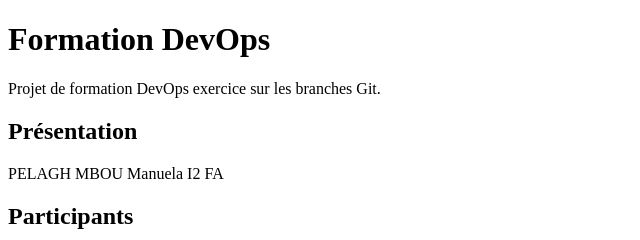
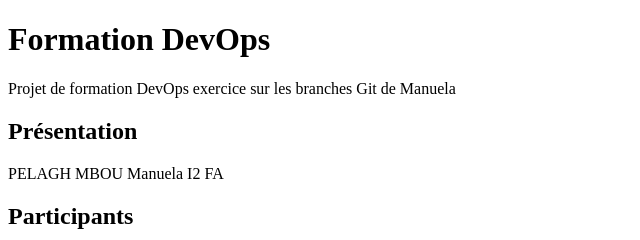
Before and after one commit to Manuela-PELAGHO-MBOU-3IL/formation-git, a plain HTML site: page index.html in a window 1280 px wide. Shown: the top 240 px of the page, 0-640 px from the left. Drawn offline with Linux system fonts and the light colour scheme.

Commit message:
Modification phrase par Alice

```diff
--- a/index.html
+++ b/index.html
@@ -8,7 +8,7 @@
 
 <h1>Formation DevOps</h1>
 
-<p>Projet de formation DevOps  exercice sur les branches Git.</p>
+<p>Projet de formation DevOps  exercice sur les branches Git de Manuela</p>
 
 <h2>Présentation</h2>
 <p> PELAGH MBOU Manuela I2 FA</p>
```
